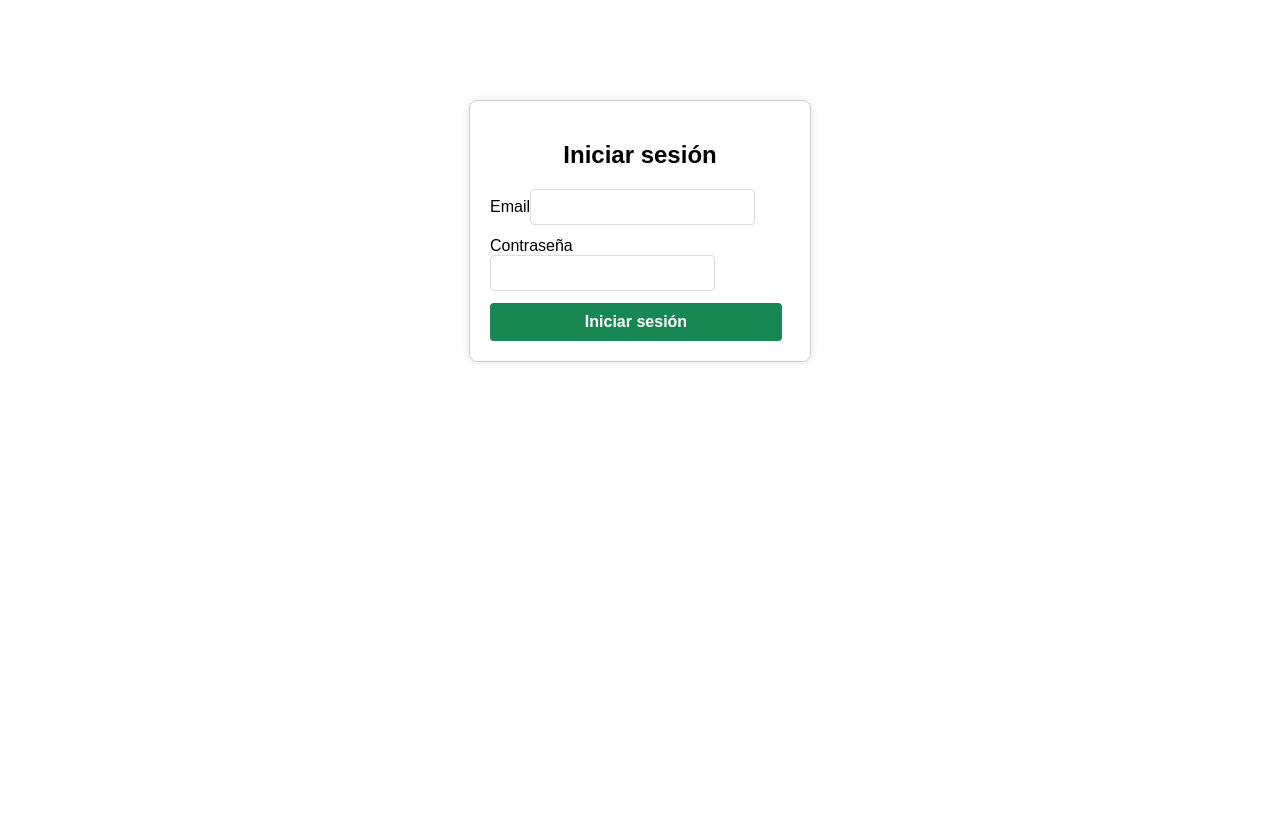
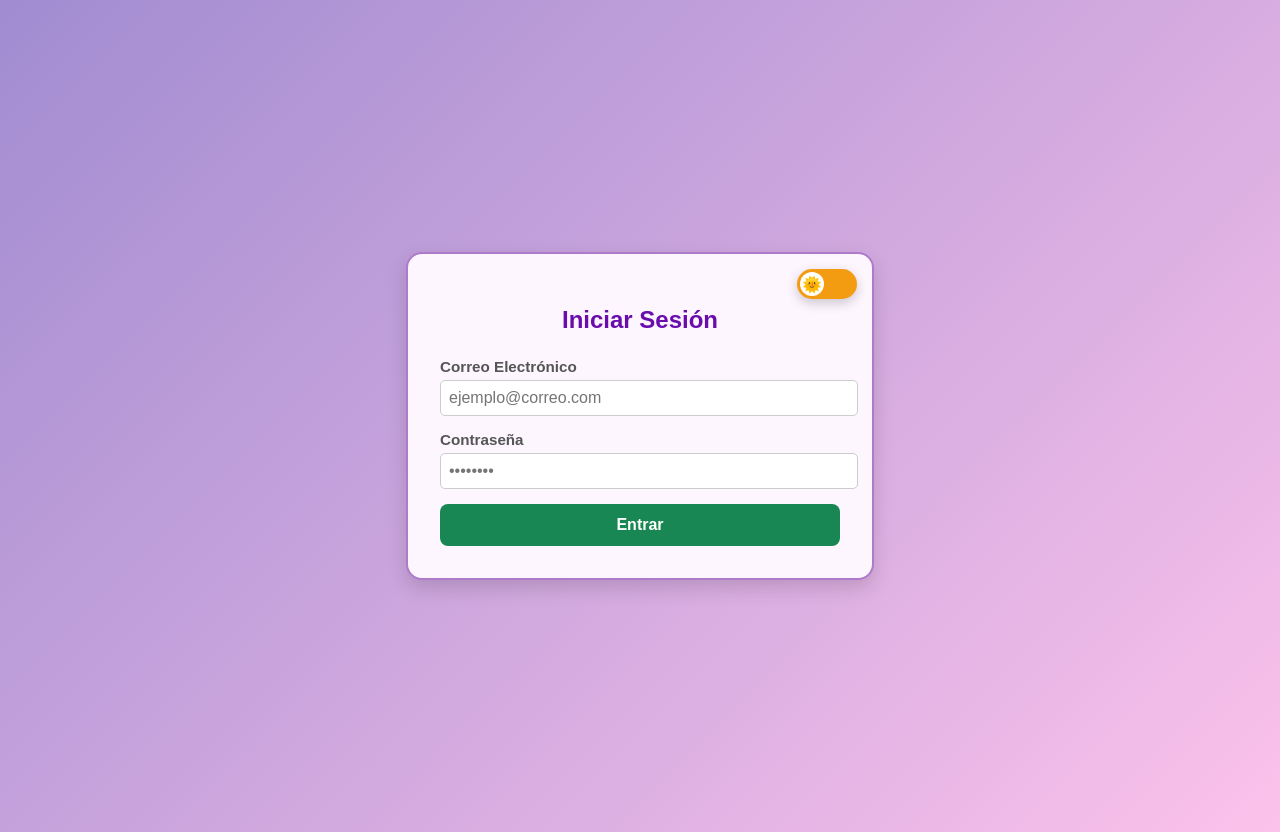
Before and after one commit to Carlosalfredo22/carmshop, a React (Vite) app: page /login in a window 1280 px wide. Before the commit the page ends 800 px from the top, so only its background shows below. Built offline with nearby package versions, Linux system fonts and the light colour scheme; the HTML template or start-up script is replaced by a standard one.

Commit message:
Carlos Alfredo
Actualizacion de login

```diff
--- a/src/pages/Home.jsx
+++ /dev/null
@@ -1,17 +0,0 @@
-import React from 'react';
-import Navbar from '../components/Navbar';
-import '../style/Home.css';
-
-function Home() {
-  return (
-    <div className="home-container">
-      <Navbar />
-      <div className="home-content">
-        <h1 className="home-title">Bienvenido a la Página de Inicio</h1>
-        <p className="home-text">Has iniciado sesión correctamente.</p>
-      </div>
-    </div>
-  );
-}
-
-export default Home;
--- a/src/pages/login.jsx
+++ b/src/pages/login.jsx
@@ -1,25 +1,34 @@
-import React, { useState } from 'react';
-import { useNavigate } from 'react-router-dom';
-import { httpClient } from '../api/HttpClient'; // Asegúrate de que esto esté bien configurado
+import React, { useState, useEffect } from 'react';
+import { useNavigate, useLocation } from 'react-router-dom';
+import { httpClient } from '../api/HttpClient';
 import '../style/Login.css';
 
 function Login() {
   const [email, setEmail] = useState('');
   const [password, setPassword] = useState('');
   const [error, setError] = useState('');
+  const [darkMode, setDarkMode] = useState(false);
+
   const navigate = useNavigate();
+  const location = useLocation();
+  const from = location.state?.from?.pathname || '/admin';
 
   const handleSubmit = async (e) => {
     e.preventDefault();
+    if (!email || !password) {
+      setError('Por favor, completa todos los campos.');
+      return;
+    }
 
     try {
       const response = await httpClient.post('/login', { email, password });
-      console.log('Respuesta del login:', response.data);
-
       localStorage.setItem('token', response.data.access_token);
-
-      // Redirigir al Home
-      navigate('/');
+      if (response.data.role.includes('cliente')) {
+        localStorage.setItem('role', 'cliente');
+        navigate('/cliente', { replace: true });
+        return;
+      }
+      navigate(from, { replace: true });
     } catch (err) {
       console.error('Error al iniciar sesión:', err);
       setError('Credenciales incorrectas o error en el servidor.');
@@ -27,30 +36,45 @@ function Login() {
   };
 
   return (
-    <div className="login-container">
-      <h2>Iniciar sesión</h2>
+    <div className={`login-page ${darkMode ? 'dark' : ''}`}>
+      <div className="login-box">
+        <h2>Iniciar Sesión</h2>
         <form onSubmit={handleSubmit}>
-        <div>
-          <label>Email</label>
+          <div className="form-group">
+            <label htmlFor="email">Correo Electrónico</label>
             <input
               type="email"
+              id="email"
+              placeholder="ejemplo@correo.com"
               value={email}
               onChange={(e) => setEmail(e.target.value)}
               required
             />
           </div>
-        <div>
-          <label>Contraseña</label>
+
+          <div className="form-group">
+            <label htmlFor="password">Contraseña</label>
             <input
               type="password"
+              id="password"
+              placeholder="••••••••"
               value={password}
               onChange={(e) => setPassword(e.target.value)}
               required
             />
           </div>
-        {error && <p className="error">{error}</p>}
-        <button type="submit">Iniciar sesión</button>
+
+          <button type="submit">Entrar</button>
+          {error && <div className="error">{error}</div>}
         </form>
+
+        <div
+          className={`toggle-btn ${darkMode ? 'dark' : ''}`}
+          onClick={() => setDarkMode(!darkMode)}
+        >
+          <div className="circle">{darkMode ? '🌙' : '🌞'}</div>
+        </div>
+      </div>
     </div>
   );
 }
--- a/src/style/Login.css
+++ b/src/style/Login.css
@@ -1,48 +1,142 @@
-.login-container {
-    width: 300px;
-    margin: 100px auto;
-    padding: 20px;
-    border: 1px solid #ccc;
-    border-radius: 8px;
-    box-shadow: 0 0 10px rgba(0, 0, 0, 0.1);
+.login-page {
+  --bg: linear-gradient(135deg, #a18cd1, #fbc2eb);
+  --box-bg: #fdf6ff;
+  --box-border: #b07acb;
+  --text-color: #6a0dad;
+  --label-color: #5f3b82;
+  --input-bg: #fff;
+  --input-border: #caa0e8;
+  --btn-bg: #9f5be2;
+  --btn-hover: #843bbf;
+  --error-color: #b30000;
+
+  background: var(--bg);
+  color: var(--text-color);
+  display: flex;
+  justify-content: center;
+  align-items: center;
+  height: 100vh;
+  padding: 1rem;
+  transition: background 0.5s, color 0.5s;
 }
 
-  .login-container h2 {
+.login-page.dark {
+  --bg: linear-gradient(135deg, #2d1b3d, #3b2a4c);
+  --box-bg: #2e2042;
+  --box-border: #6e3dbb;
+  --text-color: #f3d9ff;
+  --label-color: #d8b3ff;
+  --input-bg: #3f2a5c;
+  --input-border: #805dca;
+  --btn-hover: #7a42b0;
+  --error-color: #ff7b7b;
+}
+
+/* LOGIN BOX */
+.login-box {
+  background-color: var(--box-bg);
+  padding: 2rem;
+  border-radius: 16px;
+  box-shadow: 0 8px 20px rgba(0, 0, 0, 0.15);
+  width: 100%;
+  max-width: 400px;
+  border: 2px solid var(--box-border);
+  color: var(--text-color);
+  position: relative;
+  transition: all 0.5s;
+}
+
+.login-box h2 {
+  text-align: center;
+  margin-bottom: 1.5rem;
+}
+
+.form-group {
+  margin-bottom: 1rem;
+}
+
+label {
+  display: block;
+  margin-bottom: 0.5rem;
+  color: var(--label-color);
+  font-size: 0.95rem;
+  font-weight: 500;
+}
+
+input {
+  width: 100%;
+  padding: 0.75rem;
+  border: 1px solid var(--input-border);
+  border-radius: 8px;
+  font-size: 1rem;
+  background-color: var(--input-bg);
+  color: inherit;
+}
+
+button[type="submit"] {
+  width: 100%;
+  padding: 0.75rem;
+  background-color: var(--btn-bg);
+  color: white;
+  border: none;
+  border-radius: 8px;
+  font-size: 1rem;
+  font-weight: bold;
+  cursor: pointer;
+  transition: background 0.3s;
+}
+
+button[type="submit"]:hover {
+  background-color: var(--btn-hover);
+}
+
+.error {
+  color: var(--error-color);
+  font-size: 0.9rem;
+  margin-top: 0.5rem;
   text-align: center;
 }
 
-  .login-container form {
-    display: flex;
-    flex-direction: column;
+/* Botón modo oscuro */
+.toggle-btn {
+  cursor: pointer;
+  width: 60px;
+  height: 30px;
+  background-color: #f39c12;
+  border-radius: 30px;
+  position: absolute;
+  top: 15px;
+  right: 15px;
+  transition: background-color 0.3s ease;
+  box-shadow: 0 4px 12px rgba(0, 0, 0, 0.2);
 }
 
-  .login-container label {
-    margin-bottom: 8px;
+.toggle-btn.dark {
+  background-color: #34495e;
 }
 
-  .login-container input {
-    margin-bottom: 12px;
-    padding: 8px;
-    font-size: 1rem;
-    border: 1px solid #ddd;
-    border-radius: 4px;
+.toggle-btn .circle {
+  width: 24px;
+  height: 24px;
+  background-color: white;
+  border-radius: 50%;
+  position: absolute;
+  top: 3px;
+  left: 3px;
+  display: flex;
+  justify-content: center;
+  align-items: center;
+  font-size: 16px;
+  transition: left 0.3s ease, background-color 0.3s ease;
 }
 
-  .login-container button {
-    padding: 10px;
-    background-color: #007bff;
-    color: white;
-    border: none;
-    border-radius: 4px;
-    cursor: pointer;
+.toggle-btn.dark .circle {
+  left: 33px;
+  background-color: #f39c12;
 }
 
-  .login-container button:hover {
-    background-color: #0056b3;
+@media (max-width: 500px) {
+  .login-box {
+    padding: 1.5rem;
   }
-
-  .error {
-    color: red;
-    text-align: center;
-    margin-top: 10px;
 }
```
Lines whose indentation alone changed are shown as unchanged.
